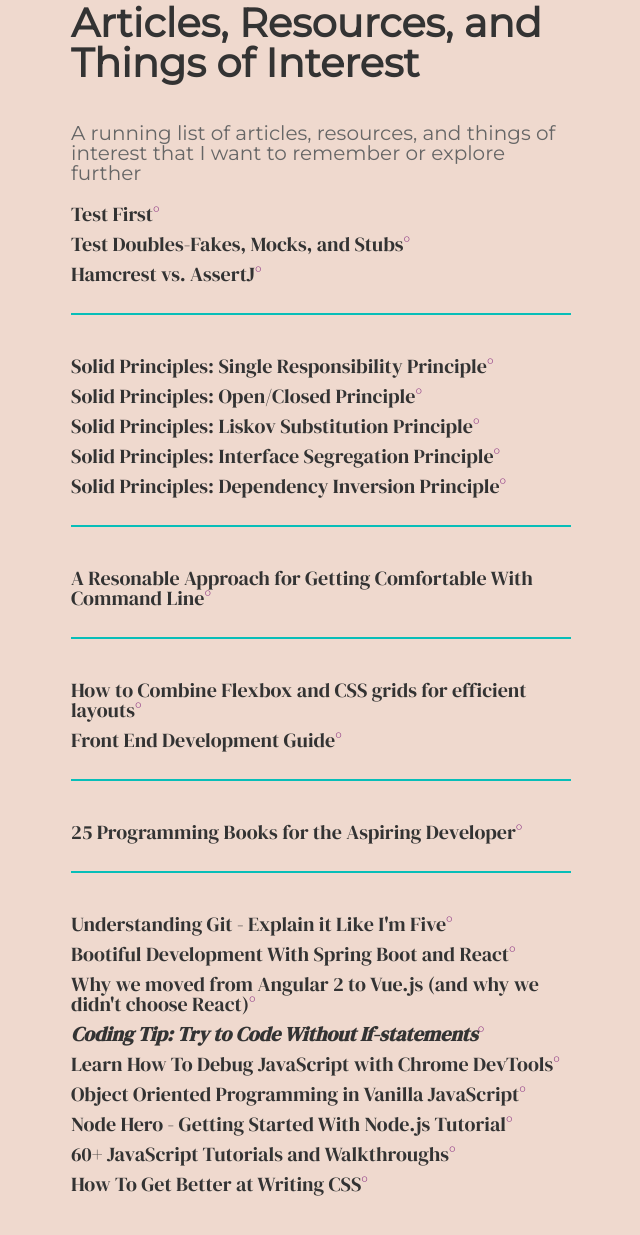
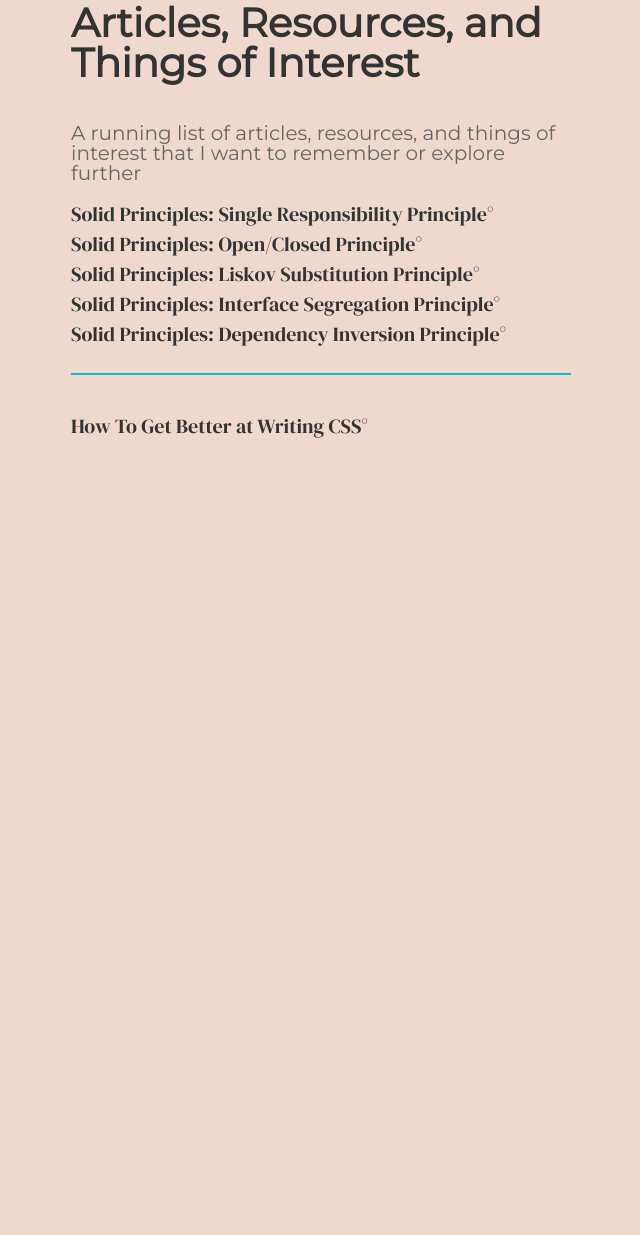
Before and after one commit to donhamiltoniii/articles-resources-tois, a Gatsby site: page / in a window 1280 px wide. Shown: the part 17-1252 px from the top of the page, without its empty margins (319-959 px from the left). After the commit the page ends 800 px from the top, so only its background shows below. Built offline with nearby package versions, Linux system fonts and the light colour scheme; Gatsby itself is replaced by a stand-in of ours.

Commit message:
Get rid of almost everything...

```diff
--- a/content/index.md
+++ b/content/index.md
@@ -8,12 +8,6 @@ title: 'My first blog post'
 
 A running list of articles, resources, and things of interest that I want to remember or explore further
 
-- [Test First](http://testfirst.org/)
-- [Test Doubles-Fakes, Mocks, and Stubs](https://blog.pragmatists.com/test-doubles-fakes-mocks-and-stubs-1a7491dfa3da)
-- [Hamcrest vs. AssertJ](https://dzone.com/articles/hamcrest-vs-assertj-assertion-frameworks-which-one)
-
----
-
 - [Solid Principles: Single Responsibility Principle](https://egkatzioura.com/2018/02/23/solid-principles-single-responsibility-principle/)
 - [Solid Principles: Open/Closed Principle](https://egkatzioura.com/2018/02/23/solid-principles-open-closed-principle/)
 - [Solid Principles: Liskov Substitution Principle](https://egkatzioura.com/2018/02/23/solid-principles-liskov-substitution-principle/)
@@ -22,25 +16,4 @@ A running list of articles, resources, and things of interest that I want to rem
 
 ---
 
-- [A Resonable Approach for Getting Comfortable With Command Line](https://css-tricks.com/reasonable-approach-getting-comfortable-command-line/)
-
----
-
-- [How to Combine Flexbox and CSS grids for efficient layouts](https://getflywheel.com/layout/combine-flexbox-and-css-grids-for-layouts-how-to/?utm_source=CSS-Weekly&utm_campaign=Issue-279&utm_medium=RSS)
-- [Front End Development Guide](https://medium.freecodecamp.org/grabs-front-end-guide-for-large-teams-484d4033cc41)
-
----
-
-- [25 Programming Books for the Aspiring Developer](http://blog.teamtreehouse.com/25-programming-books-for-the-aspiring-developer)
-
----
-
-- [Understanding Git - Explain it Like I'm Five](https://hackernoon.com/understanding-git-fcffd87c15a3)
-- [Bootiful Development With Spring Boot and React](https://dzone.com/articles/bootiful-development-with-spring-boot-and-react)
-- [Why we moved from Angular 2 to Vue.js (and why we didn't choose React)](https://medium.com/reverdev/why-we-moved-from-angular-2-to-vue-js-and-why-we-didnt-choose-react-ef807d9f4163)
-- [**_Coding Tip: Try to Code Without If-statements_**](https://medium.com/@samerbuna/coding-tip-try-to-code-without-if-statements-d06799eed231)
-- [Learn How To Debug JavaScript with Chrome DevTools](https://codeburst.io/learn-how-to-debug-javascript-with-chrome-devtools-9514c58479db)
-- [Object Oriented Programming in Vanilla JavaScript](https://hackernoon.com/object-oriented-programming-in-vanilla-javascript-f3945b15f08a)
-- [Node Hero - Getting Started With Node.js Tutorial](https://blog.risingstack.com/node-hero-tutorial-getting-started-with-node-js/)
-- [60+ JavaScript Tutorials and Walkthroughs](https://codeburst.io/60-javascript-tutorials-walkthroughs-cb315cc1947e)
 - [How To Get Better at Writing CSS](https://www.freecodecamp.org/news/how-to-get-better-at-writing-css-a1732c32a72f/)
```
